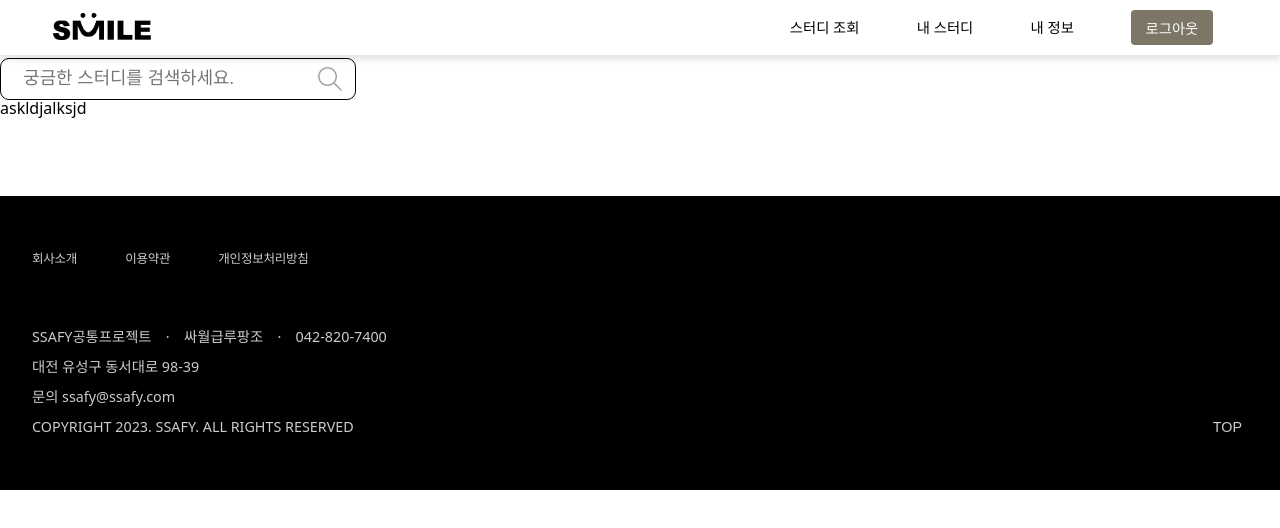
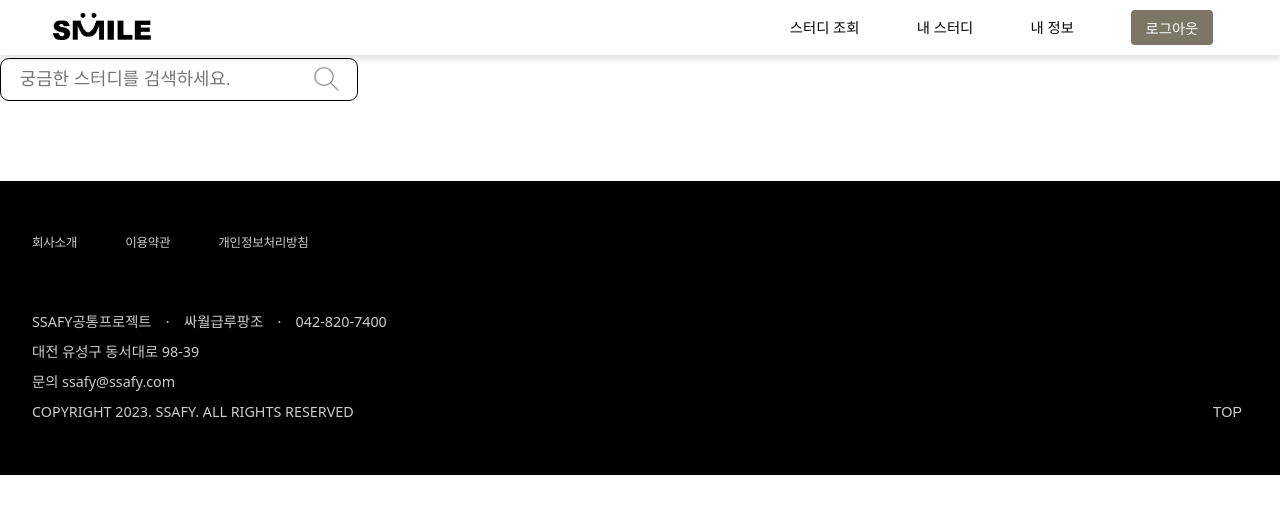
Before and after one commit to ssafy-salary-lupin/smile, a React (Create React App) app in the folder frontend/: page /test in a window 1280 px wide. Shown: the top 528 px of the page. Built offline with nearby package versions, Linux system fonts and the light colour scheme.

Commit message:
Feat : 검색바 수정

```diff
--- a/frontend/src/components/common/SearchBar.tsx
+++ b/frontend/src/components/common/SearchBar.tsx
@@ -8,10 +8,10 @@ interface ISearchContainer {
 }
 
 const SSearchContainer = styled.div<ISearchContainer>`
-  /* width: ${(props) => props.widthValue || "27.778vw"};
-  height: ${(props) => props.heightValue || "3.333vw"}; */
-  width: 27.778vw;
-  height: 3.333vw;
+  width: ${(props) => props.widthValue || "27.778vw"};
+  height: ${(props) => props.heightValue || "3.333vw"};
+  /* width: 27.778vw; */
+  /* height: 3.333vw; */
   border: solid 1px black;
   border-radius: 0.694vw;
   display: flex;
@@ -43,7 +43,7 @@ const SSearchInput = styled.input.attrs({
   outline: none;
   -webkit-appearance: none;
   /* text-align: center; */
-  margin-left: 10px;
+  /* margin-left: 10px; */
   overflow: auto; //검색어가 길어졌을때 오른쪽으로 자연스럽게 검색되도록 하기 위해
   /* z-index: -1; */
   font-size: 1.389vw;
@@ -65,16 +65,15 @@ function SearchBar(props: ISearchProps) {
     <>
       <BlankSpace />
       <SSearchContainer
-        widthValue={props.searchWidth}
-        heightValue={props.searchHeight}
+        widthValue={`${props.searchWidth}vw`}
+        heightValue={`${props.searchHeight}vw`}
       >
-        <SSearchInput inputWidth={inputWidth} inputHeight={inputHeight} />
+        <SSearchInput
+          inputWidth={`${inputWidth}vw`}
+          inputHeight={`${inputHeight}vw`}
+        />
         <SSearchIcon />
       </SSearchContainer>
-
-      <div>
-        <span>askldjalksjd</span>
-      </div>
     </>
   );
 }
```
